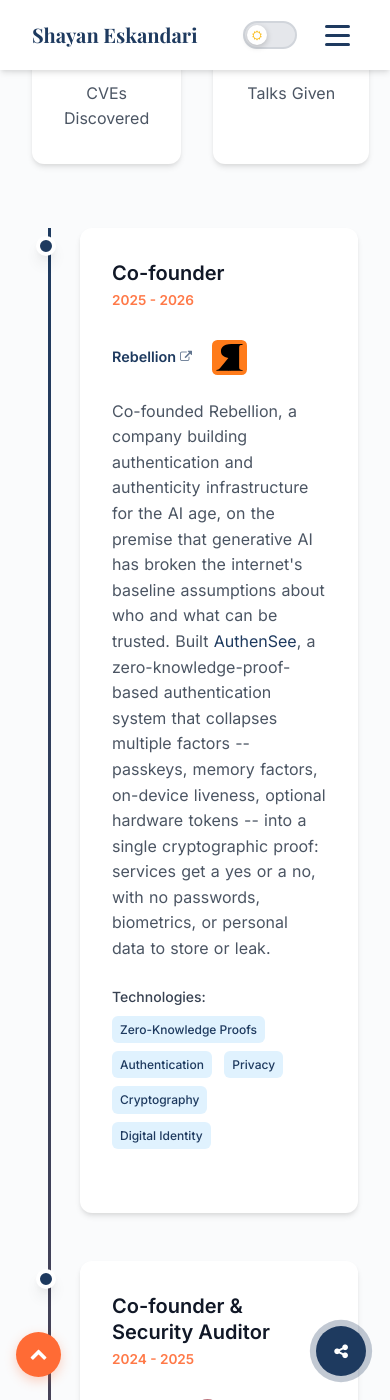
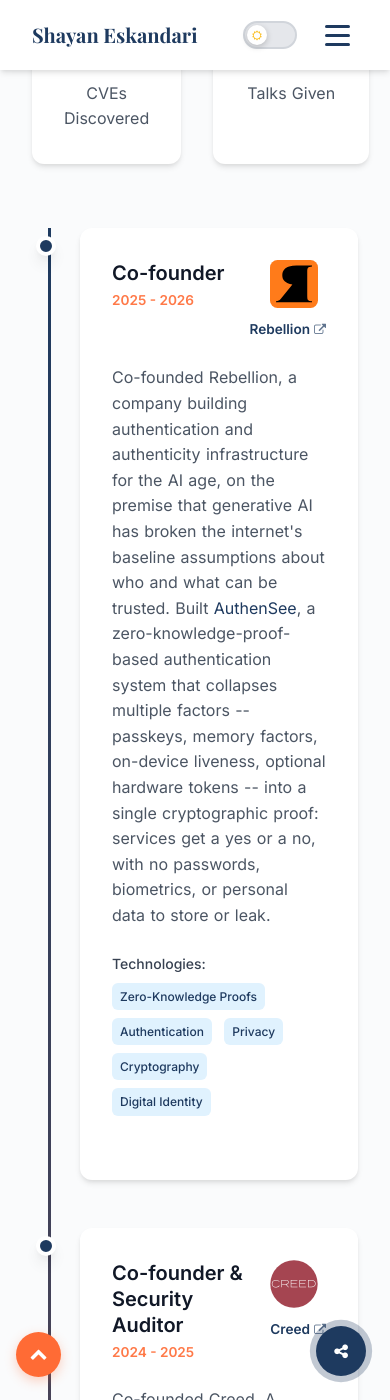
Before and after one commit to shayanb/shayan.es, a Jekyll site: the page built from career.html, in a window 390 px wide and 1400 px high, scrolled down 790 px. Built offline with Jekyll 4.4.1, drawn with Linux system fonts in a browser that asks for light colours.

Commit message:
ui mobile fix

```diff
--- a/_sass/pages/_specific-pages.scss
+++ b/_sass/pages/_specific-pages.scss
@@ -1226,10 +1226,13 @@
 
         .career-header {
           .career-main-info {
-            flex-direction: column;
+            // Keep the desktop two-column layout: title/date wrap on the left,
+            // logo stacked over the company link on the right
             gap: 1rem;
 
             .career-left {
+              min-width: 0;
+
               h3 {
                 font-size: 1.25rem;
                 margin-bottom: 0.25rem;
@@ -1237,22 +1240,28 @@
 
               .career-date {
                 font-size: 0.85rem;
-                margin-bottom: 0.75rem;
               }
             }
 
             .career-right {
+              flex-direction: column-reverse;
+              align-items: flex-end;
               align-self: flex-start;
-              gap: 0.75rem;
+              gap: 0.5rem;
+              max-width: 45%;
 
               .company-logo {
-                width: 50px;
-                height: 35px;
+                width: 64px;
+                height: 48px;
               }
 
               .career-company {
+                text-align: right;
+
                 a {
-                  font-size: 0.9rem;
+                  font-size: 0.85rem;
+                  justify-content: flex-end;
+                  flex-wrap: wrap;
                 }
               }
             }
```
